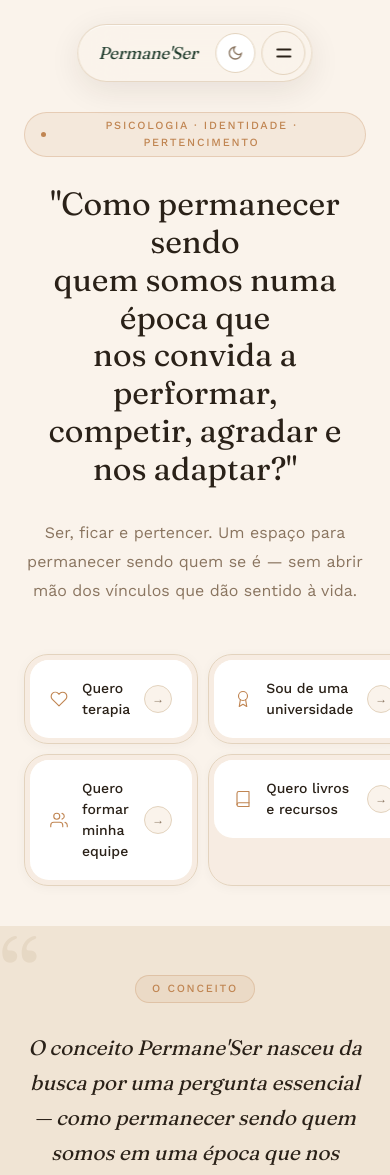
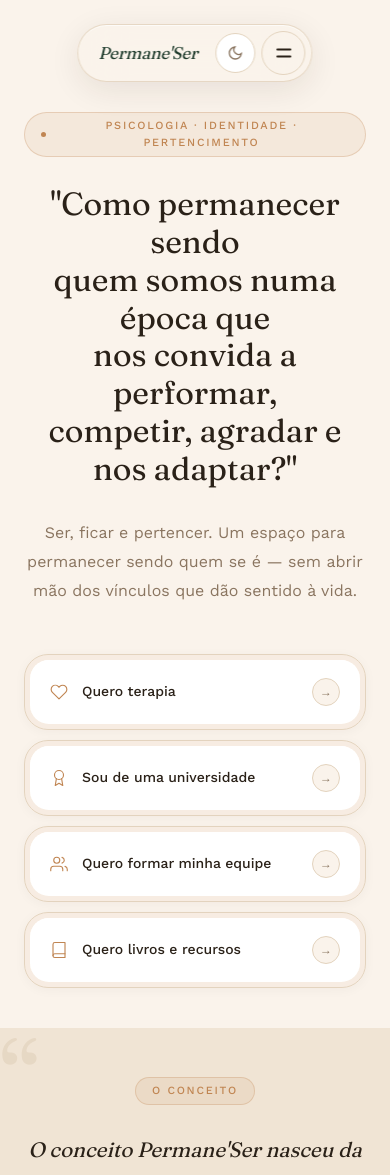
Before and after one commit to AGRyze-tech/permane-ser, a Next.js app: page / in a window 390 px wide. Shown: the top 1175 px of the page. Built offline with nearby package versions, Linux system fonts and the light colour scheme.

Commit message:
fix: cards direcionais colapsam para 1 coluna em mobile
auto-fit + minmax(240px, 1fr) garante 1 coluna em telas < ~500px
e 2 colunas em tablet/desktop sem overflow.

Co-Authored-By: Claude Sonnet 4.6 <noreply@anthropic.com>

```diff
--- a/app/page.tsx
+++ b/app/page.tsx
@@ -127,7 +127,7 @@ export default function HomePage() {
           transition={{ duration: 0.8, delay: 1.05, ease: E }}
           style={{
             display: 'grid',
-            gridTemplateColumns: 'repeat(2, 1fr)',
+            gridTemplateColumns: 'repeat(auto-fit, minmax(min(240px, 100%), 1fr))',
             gap: 10,
             margin: '3rem auto 0',
             width: 'min(100%, 680px)',
```
